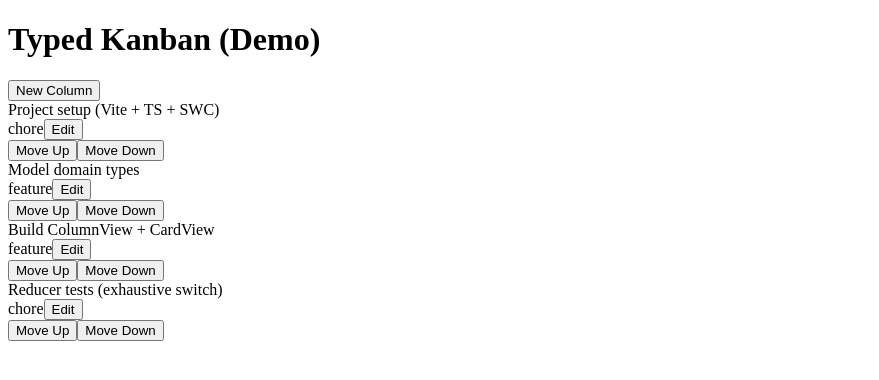
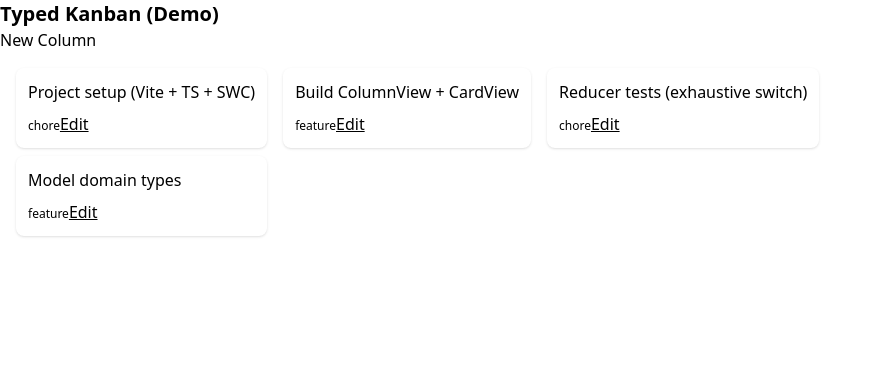
Before and after one commit to sudosurmrf/kanban-ts, a React (Vite) app: page / in a window 1280 px wide. Shown: the top 380 px of the page, without its empty margins (0-879 px from the left). Built offline with nearby package versions, Linux system fonts and the light colour scheme.

Commit message:
updated tailwind import for styling

```diff
--- a/package.json
+++ b/package.json
@@ -10,6 +10,7 @@
     "preview": "vite preview"
   },
   "dependencies": {
+    "@tailwindcss/vite": "^4.1.14",
     "react": "^19.1.1",
     "react-dom": "^19.1.1"
   },
@@ -19,10 +20,13 @@
     "@types/react": "^19.1.16",
     "@types/react-dom": "^19.1.9",
     "@vitejs/plugin-react-swc": "^4.1.0",
+    "autoprefixer": "^10.4.21",
     "eslint": "^9.36.0",
     "eslint-plugin-react-hooks": "^5.2.0",
     "eslint-plugin-react-refresh": "^0.4.22",
     "globals": "^16.4.0",
+    "postcss": "^8.5.6",
+    "tailwindcss": "^4.1.14",
     "typescript": "~5.9.3",
     "typescript-eslint": "^8.45.0",
     "vite": "npm:rolldown-vite@7.1.14"
--- a/src/App.tsx
+++ b/src/App.tsx
@@ -3,6 +3,7 @@
 import type { Board, Card, Column } from "./types/board"
 import { makeId, type ID } from "./types/ids"
 import type { Action } from "./state/actions"
+import './index.css';
 
 
 //fake data for now:
--- /dev/null
+++ b/src/index.css
@@ -0,0 +1 @@
+@import "tailwindcss";
--- a/vite.config.ts
+++ b/vite.config.ts
@@ -1,7 +1,8 @@
 import { defineConfig } from 'vite'
 import react from '@vitejs/plugin-react-swc'
+import tailwindcss from '@tailwindcss/vite'
 
 // https://vite.dev/config/
 export default defineConfig({
-  plugins: [react()],
+  plugins: [react(), tailwindcss()],
 })
```
Also changed, not shown: 1 other file (tests, documents, lock files or other folders).
